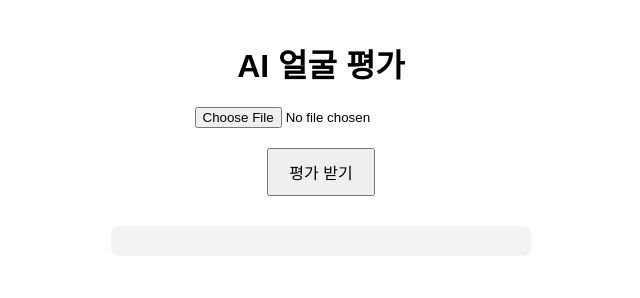
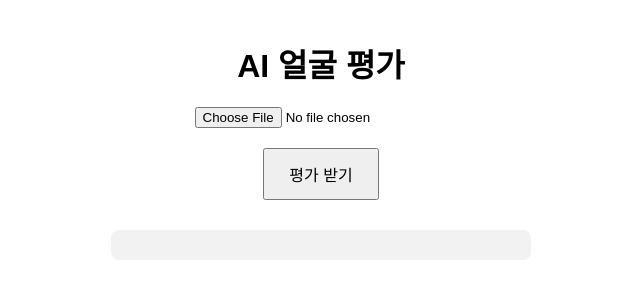
Before and after one commit to hello-worldyj/face, a website: page public/index.html in a window 1280 px wide. Shown: the full height of the page, 319-959 px from the left. Drawn offline with Linux system fonts and the light colour scheme.

Commit message:
Update index.html

```diff
--- a/public/index.html
+++ b/public/index.html
@@ -4,7 +4,6 @@
   <meta charset="UTF-8" />
   <meta name="viewport" content="width=device-width, initial-scale=1" />
 
-  <!-- 🔥 CSP 직접 지정 (Render default-src 'none' 차단 해제) -->
   <meta http-equiv="Content-Security-Policy"
         content="default-src 'self';
                  img-src 'self' data:;
@@ -23,22 +22,22 @@
     }
     button {
       margin-top: 20px;
-      padding: 10px 20px;
+      padding: 12px 24px;
       font-size: 16px;
     }
     #result {
       margin-top: 30px;
       white-space: pre-wrap;
-      background: #f3f3f3;
+      background: #f2f2f2;
       padding: 15px;
       border-radius: 8px;
       text-align: left;
     }
   </style>
 </head>
-
 <body>
   <h1>AI 얼굴 평가</h1>
+
   <input type="file" id="photo" accept="image/*" />
   <br />
   <button id="send">평가 받기</button>
@@ -69,7 +68,7 @@
 
         const data = await res.json();
         result.textContent = JSON.stringify(data.aiResult, null, 2);
-      } catch (e) {
+      } catch {
         result.textContent = '딴 사진 시도';
       }
     };
```
